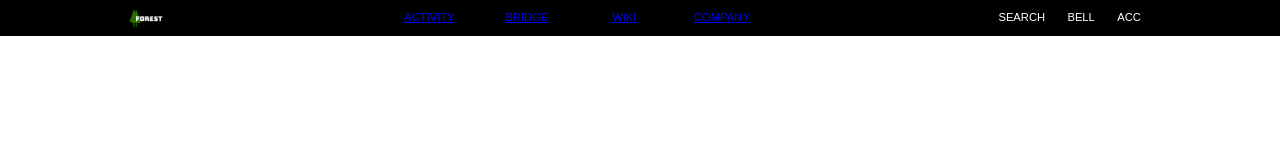
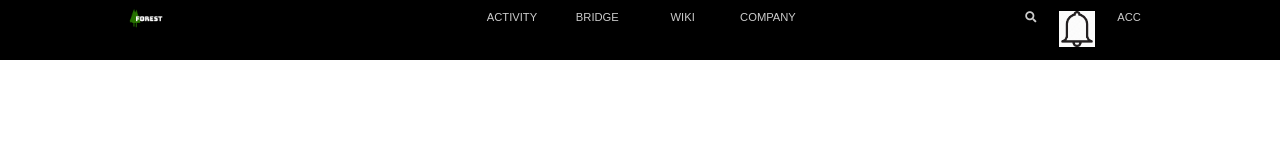
Before and after one commit to Golemas7/playing-with-git, a plain HTML site: page index.html in a window 1280 px wide. Drawn offline with Linux system fonts and the light colour scheme.

Commit message:
Fixed navbar flexbox, added most of the icons in navbar

```diff
--- a/css/style.css
+++ b/css/style.css
@@ -15,6 +15,7 @@ body {
 
 .navBox {
     flex-grow: 1;
+    flex-basis: 0;
 }
 
 #mainNav {
@@ -24,10 +25,15 @@ body {
 
 #mainNav .container {
     display: flex;
+    flex-direction: row;
+}
+
+#mainNav img {
+    height: 36px;
 }
 
 #logo {
-    height: 36px;
+    /* height: 36px; */
     float: left;
 }
 
@@ -36,26 +42,34 @@ body {
     list-style: none;
     font-size: 0.7rem;
     text-transform: uppercase;
+    /* box-sizing: border-box; */
 }
 
 #mainNav ul li {
     float: left;
     padding: 1em 0;
 }
-/*
-#mainNav .ul1 {
 
-} */
 
 #mainNav .ul1 li {
     width: 25%;
     text-align: center;
 }
 
+#mainNav ul li a {
+    color: #ccc;
+    text-decoration: none;
+}
+
+#mainNav ul li a:hover {
+    color: #fff;
+}
+
 #mainNav .ul2 {
     float: right;
 }
 
+
 #mainNav .ul2 li {
     padding: 1em;
 }
--- a/index.html
+++ b/index.html
@@ -5,6 +5,7 @@
     <meta charset="UTF-8">
     <meta name="viewport" content="width=device-width, initial-scale=1.0">
     <meta http-equiv="X-UA-Compatible" content="ie=edge">
+    <link rel="stylesheet" href="https://use.fontawesome.com/releases/v5.5.0/css/all.css" integrity="sha384-B4dIYHKNBt8Bc12p+WXckhzcICo0wtJAoU8YZTY5qE0Id1GSseTk6S+L3BlXeVIU" crossorigin="anonymous">
     <link rel="stylesheet" href="css/style.css">
     <title>Forest</title>
 </head>
@@ -25,9 +26,9 @@
             </div>
             <div class="navBox">
                 <ul class="ul2">
-                    <li>Search</li>
-                    <li>Bell</li>
-                    <li>Acc</li>
+                    <li><a href="#"><i class="fas fa-search"></i></a></li>
+                    <li><a href="#"><img src="img/bell.png" alt="bell"></a></li>
+                    <li><a href="#">Acc</a></li>
                 </ul>
             </div>
         </div>
```
Also changed, not shown: img/bell.png (added), img/magnifying-glass.png (added).
